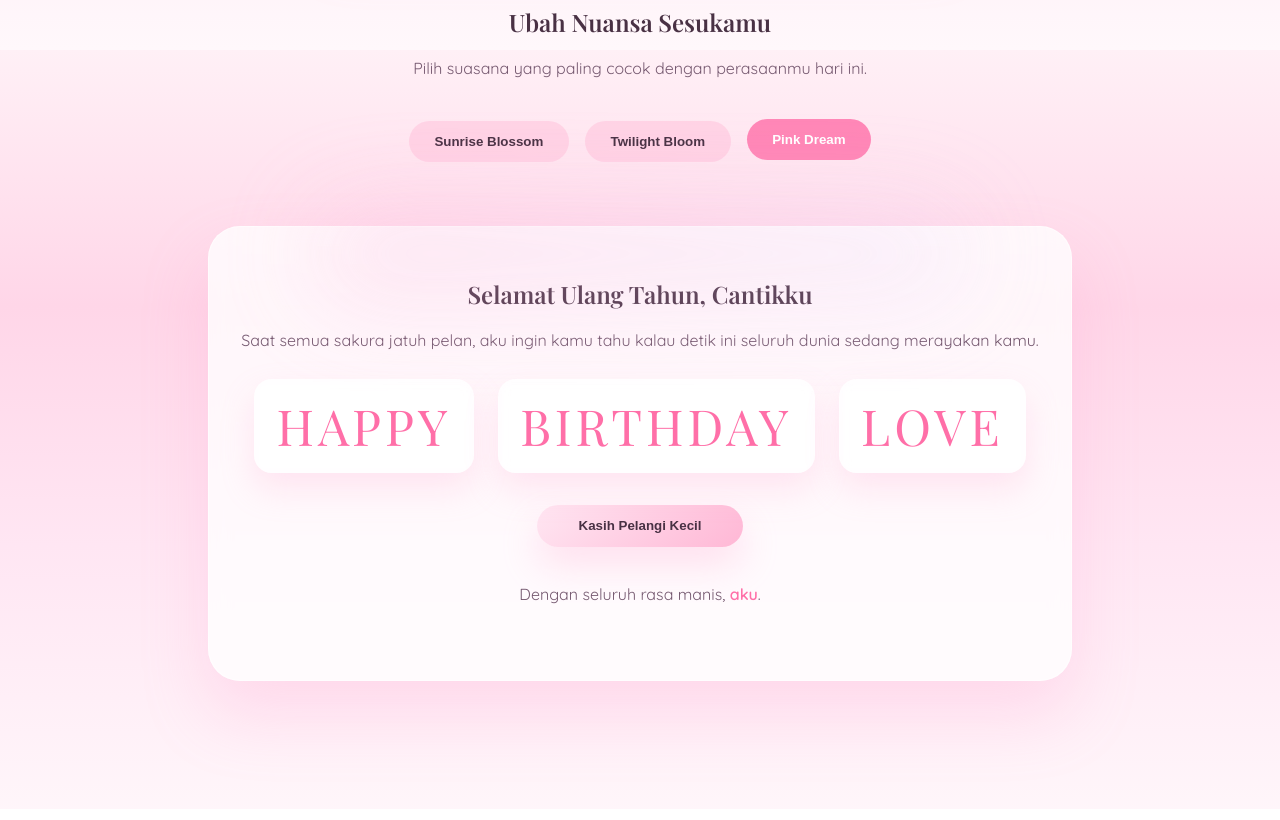
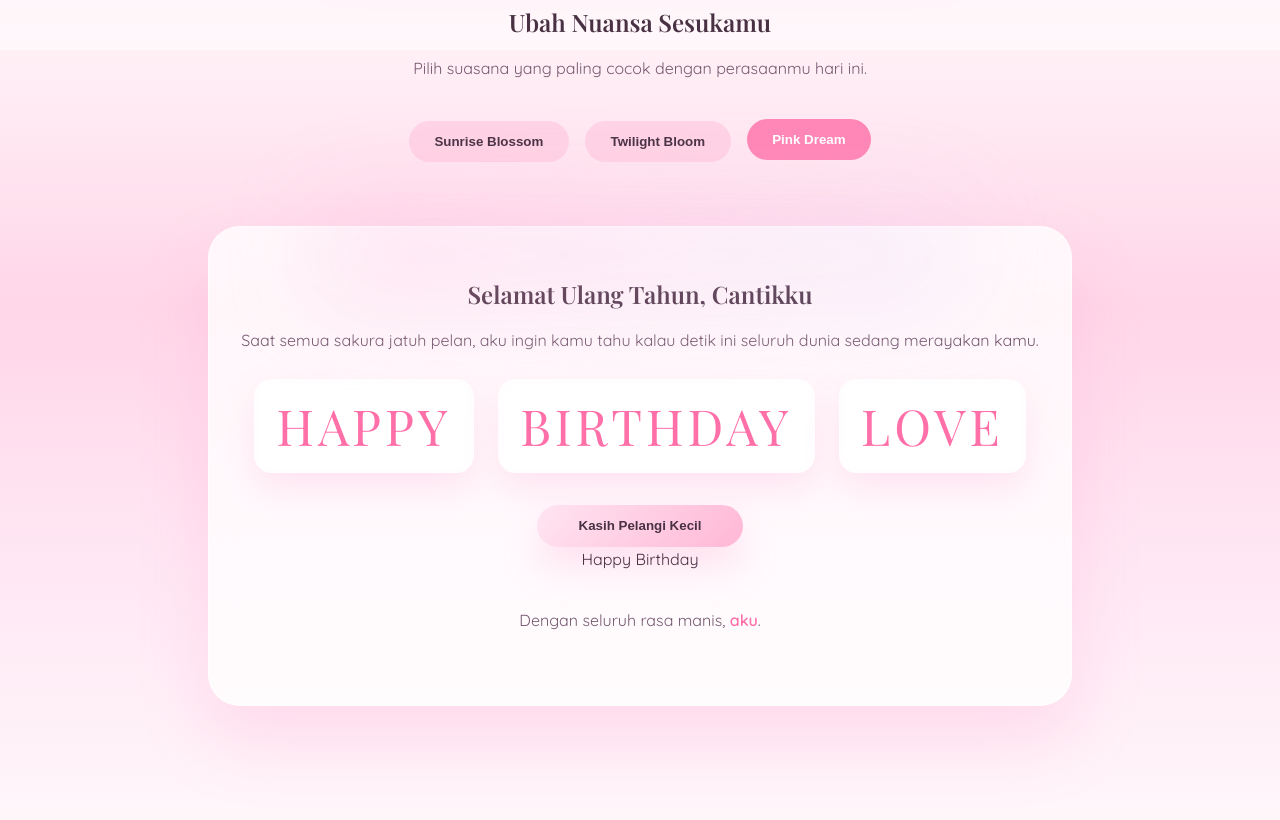
Before and after one commit to gilangbangunar/HappyBirthDaySengku, a plain HTML site: page index.html in a window 1280 px wide. Shown: the part 3150-3970 px from the top of the page. Drawn offline with nearby package versions, Linux system fonts and the light colour scheme.

Commit message:
Update index.html

```diff
--- a/index.html
+++ b/index.html
@@ -162,6 +162,10 @@
         <span>Love</span>
       </div>
       <button type="button" class="greeting__cta" data-sparkles>Kasih Pelangi Kecil</button>
+      <div class="greeting__celebration-banner" data-celebration-banner aria-hidden="true">
+        <span>Happy</span>
+        <span>Birthday</span>
+      </div>
       <p class="greeting__signature">Dengan seluruh rasa manis, <span>aku</span>.</p>
     </section>
   </main>
```
